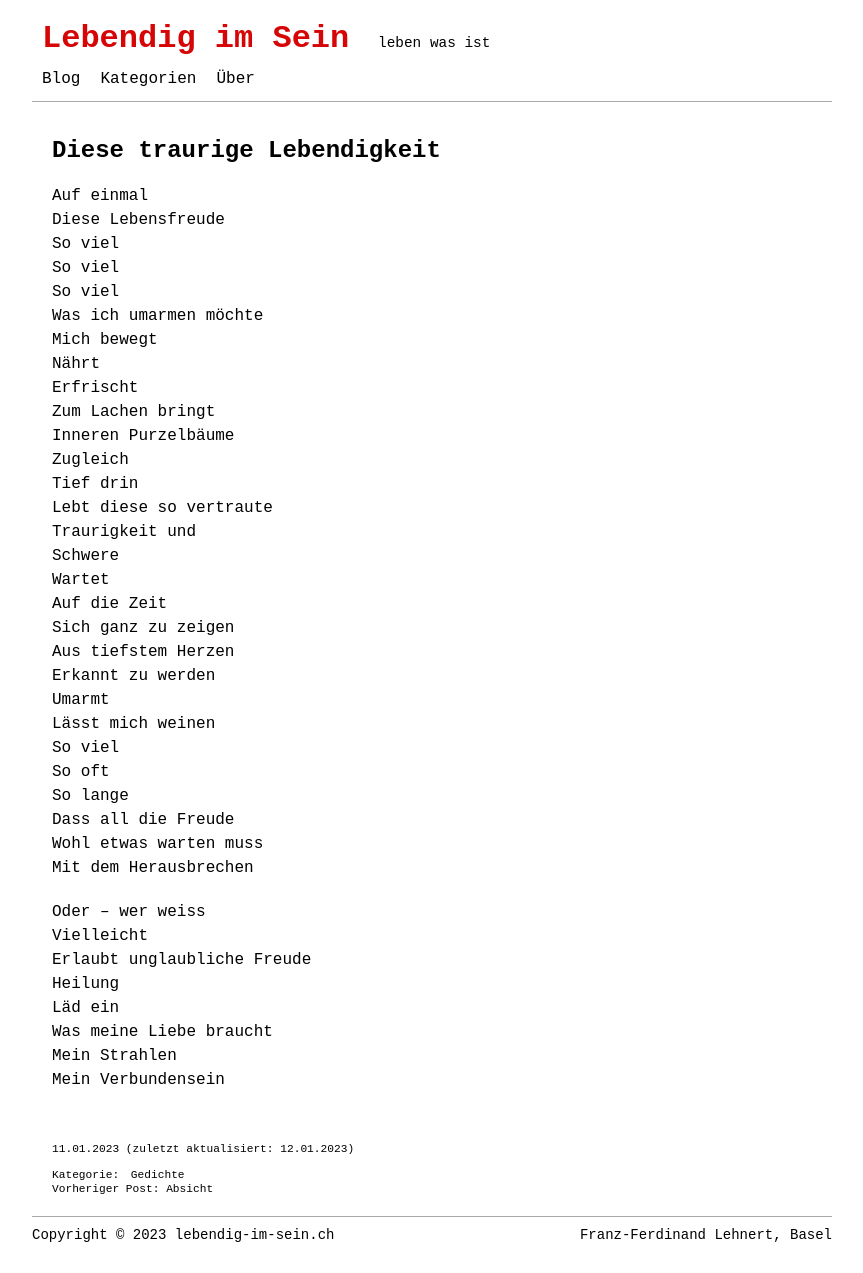
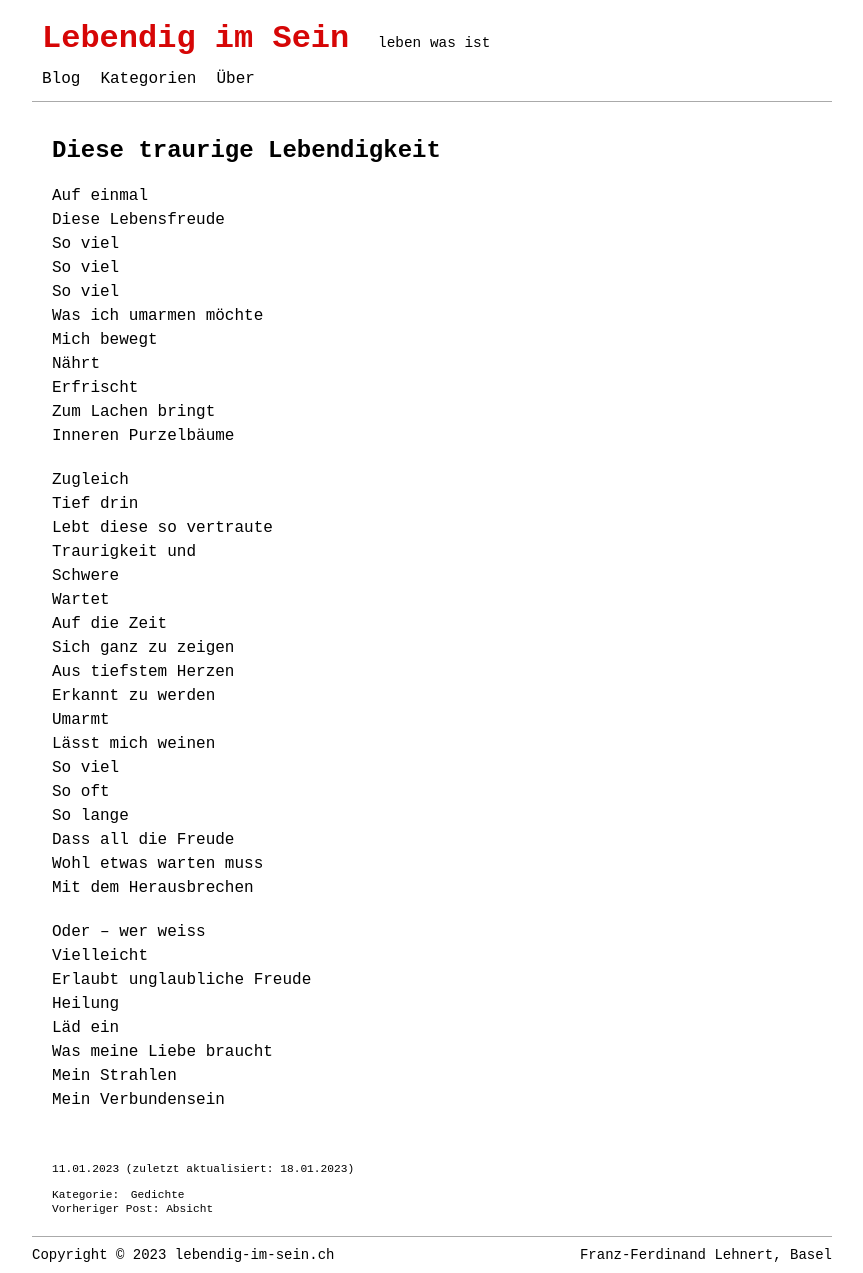
Before and after one commit to lebendigimsein/webpage, a Jekyll site: the page built from _posts/2023-01-11-diese-traurige-lebendigkeit.markdown, in a window 1280 px wide. Shown: the whole page, without its empty margins (208-1071 px from the left). Built offline with Jekyll 4.4.1, drawn with Linux system fonts in a browser that asks for light colours.

Commit message:
absicht and traurigkeit changed

```diff
--- a/_posts/2023-01-11-absicht.markdown
+++ b/_posts/2023-01-11-absicht.markdown
@@ -2,7 +2,7 @@
 layout: post
 title: Absicht
 date: 2023-01-11
-last_modified_at: 2023-01-12
+last_modified_at: 2023-01-18
 categories: [Gedichte]
 tags: []
 ---
@@ -15,7 +15,7 @@ Dann – ganz langsam
 Scheu
 Leise
 Sacht nur auftauchend
-... Annehmen
+... Annehmen ...
 Das Leben
 Das ich bin
 Endlich umarmen
--- a/_posts/2023-01-11-diese-traurige-lebendigkeit.markdown
+++ b/_posts/2023-01-11-diese-traurige-lebendigkeit.markdown
@@ -2,7 +2,7 @@
 layout: post
 title: Diese traurige Lebendigkeit
 date: 2023-01-11
-last_modified_at: 2023-01-12
+last_modified_at: 2023-01-18
 categories: [Gedichte]
 tags: []
 ---
@@ -18,6 +18,7 @@ Nährt
 Erfrischt
 Zum Lachen bringt
 Inneren Purzelbäume
+
 Zugleich
 Tief drin
 Lebt diese so vertraute
```
